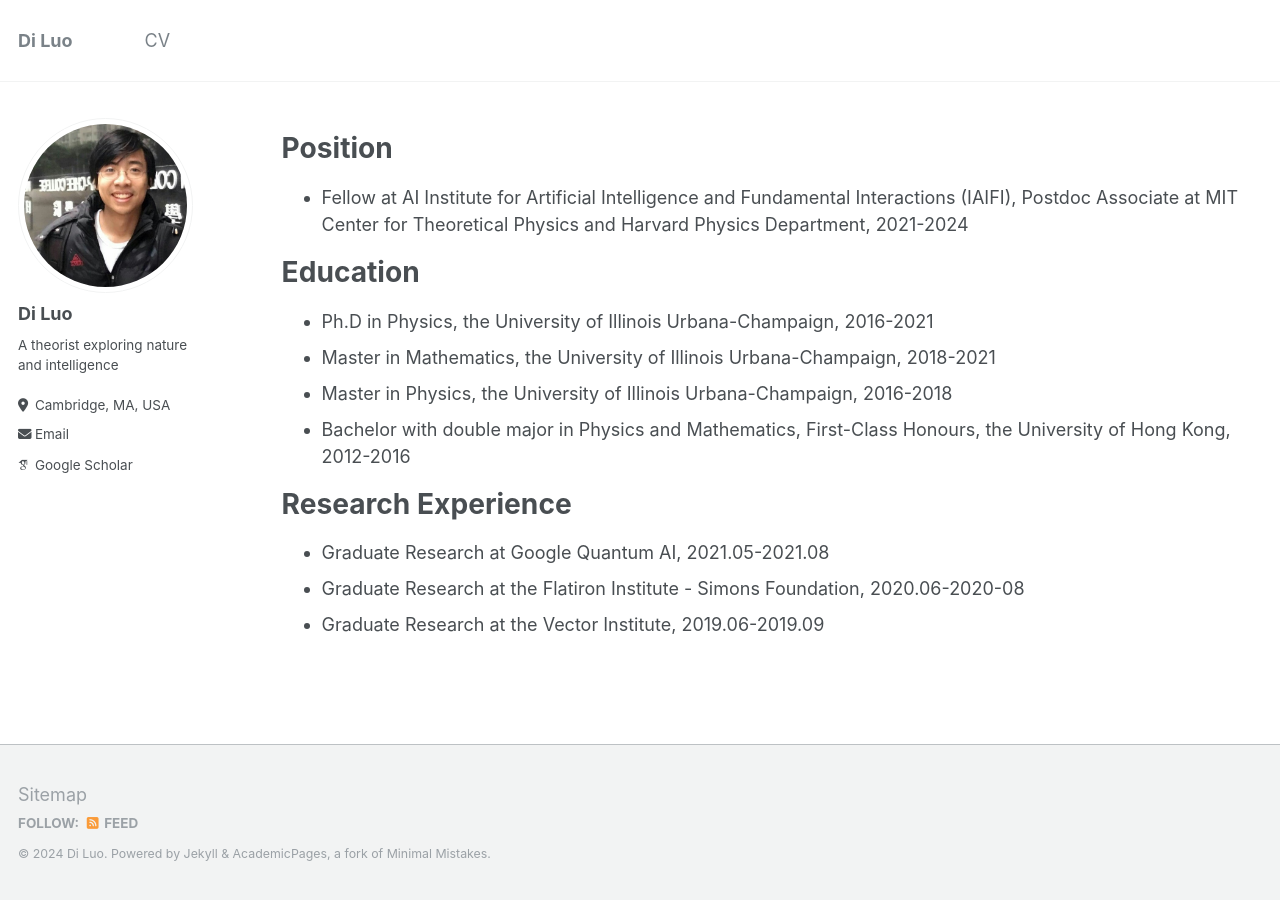
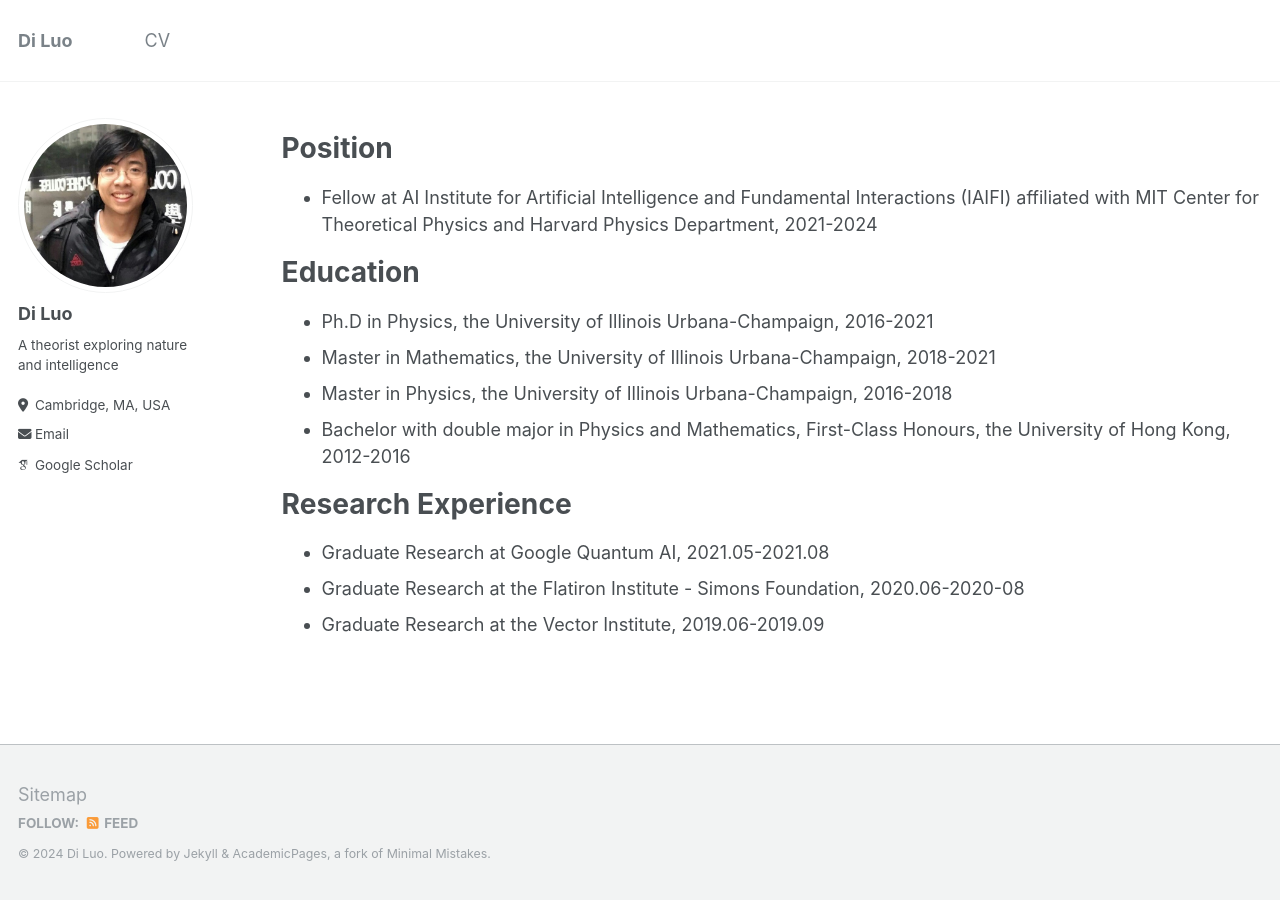
Before and after one commit to diluo28/diluo.github.io, a Jekyll site: the page built from _pages/cv.md, in a window 1280 px wide. Built offline with Jekyll 4.4.1, drawn with Linux system fonts in a browser that asks for light colours; some web fonts are replaced.

Commit message:
Update cv.md

```diff
--- a/_pages/cv.md
+++ b/_pages/cv.md
@@ -11,7 +11,7 @@ redirect_from:
 
 Position
 ======
-* Fellow at AI Institute for Artificial Intelligence and Fundamental Interactions (IAIFI), Postdoc Associate at MIT Center for Theoretical Physics and Harvard Physics Department, 2021-2024
+* Fellow at AI Institute for Artificial Intelligence and Fundamental Interactions (IAIFI) affiliated with MIT Center for Theoretical Physics and Harvard Physics Department, 2021-2024
 
 Education
 ======
```
